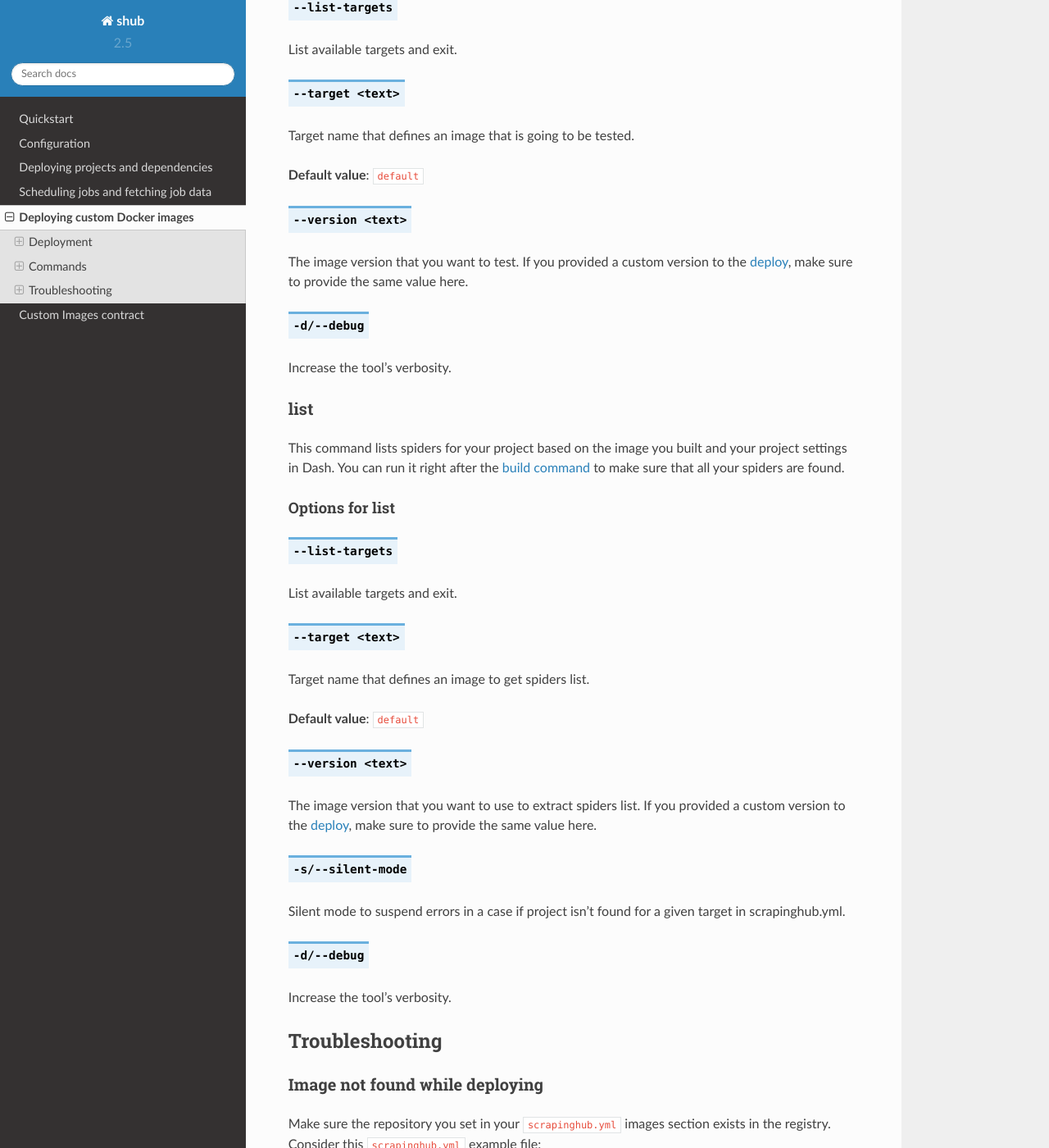
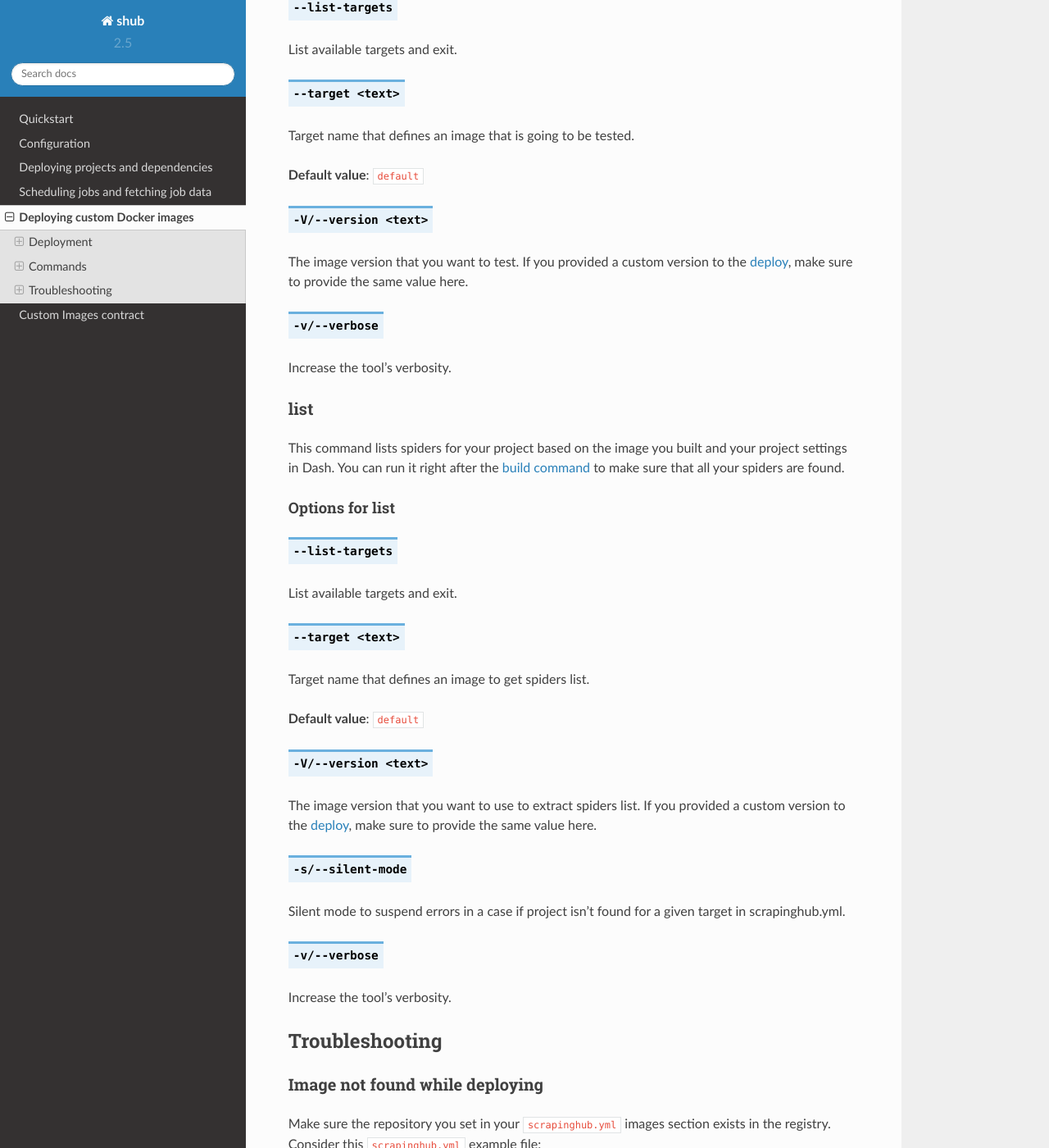
Before and after one commit to scrapinghub/shub, a Sphinx documentation site: the page built from docs/deploy-custom-image.rst, in a window 1280 px wide and 1400 px high, scrolled down 9880 px. Shown: the whole window at 82% size. Built offline with Sphinx 7.4.7 and the Read the Docs theme 2.0.0, drawn with Linux system fonts in a browser that asks for light colours; some of the changed text lies outside the part shown.

Commit message:
Update docs according to latest changes

```diff
--- a/docs/deploy-custom-image.rst
+++ b/docs/deploy-custom-image.rst
@@ -192,11 +192,11 @@ Define the image for release. The ``<text>`` parameter must be one of the target
 **Default value**: ``default``
 
 
-.. function:: --version <text>
+.. function:: -V/--version <text>
 
 Tag your image with ``<text>``. You'll probably not need to set this manually, because the tool automatically sets this for you.
 
-If you pass the ``--version`` parameter here, you will have to pass the exact same value to any other commands that accept this parameter (:ref:`push <commands-push>` and :ref:`deploy <commands-deploy>`).
+If you pass the ``-V``/``--version`` parameter here, you will have to pass the exact same value to any other commands that accept this parameter (:ref:`push <commands-push>` and :ref:`deploy <commands-deploy>`).
 
 **Default value**: identifier generated by shub.
 
@@ -206,7 +206,7 @@ If you pass the ``--version`` parameter here, you will have to pass the exact sa
 Option to skip testing image with ``shub image test`` after build.
 
 
-.. function:: -d/--debug
+.. function:: -v/--verbose
 
 Increase the tool's verbosity.
 
@@ -243,7 +243,7 @@ Define the image for release. The ``<text>`` parameter must be one of the target
 **Default value**: ``default``
 
 
-.. function:: --version <text>
+.. function:: -V/--version <text>
 
 Tag your image with ``<text>``. If you provided a custom version to the :ref:`build <commands-build>` command, make sure to provide the same value here.
 
@@ -277,7 +277,7 @@ Use provided apikey to authenticate in the Scrapy Cloud Docker registry.
 Use the Docker registry in insecure mode.
 
 
-.. function:: -d/--debug
+.. function:: -v/--verbose
 
 Increase the tool's verbosity.
 
@@ -316,7 +316,7 @@ Target name that defines where the image is going to be pushed to.
 **Default value**: ``default``
 
 
-.. function:: --version <text>
+.. function:: -V/--version <text>
 
 The image version that you want to deploy to Scrapy Cloud 2.0. If you provided a custom version to the :ref:`build <commands-build>` and :ref:`push <commands-push>` commands, make sure to provide the same value here.
 
@@ -358,7 +358,7 @@ Make deploy asynchronous. When enabled, the tool will exit as soon as the deploy
 **Default value**: ``False``
 
 
-.. function:: -d/--debug
+.. function:: -v/--verbose
 
 Increase the tool's verbosity.
 
@@ -441,11 +441,11 @@ Target name that defines an image that is going to be tested.
 
 **Default value**: ``default``
 
-.. function:: --version <text>
+.. function:: -V/--version <text>
 
 The image version that you want to test. If you provided a custom version to the :ref:`deploy <commands-deploy>`, make sure to provide the same value here.
 
-.. function:: -d/--debug
+.. function:: -v/--verbose
 
 Increase the tool's verbosity.
 
@@ -467,7 +467,7 @@ Target name that defines an image to get spiders list.
 
 **Default value**: ``default``
 
-.. function:: --version <text>
+.. function:: -V/--version <text>
 
 The image version that you want to use to extract spiders list. If you provided a custom version to the :ref:`deploy <commands-deploy>`, make sure to provide the same value here.
 
@@ -475,7 +475,7 @@ The image version that you want to use to extract spiders list. If you provided
 
 Silent mode to suspend errors in a case if project isn't found for a given target in scrapinghub.yml.
 
-.. function:: -d/--debug
+.. function:: -v/--verbose
 
 Increase the tool's verbosity.
 
```
